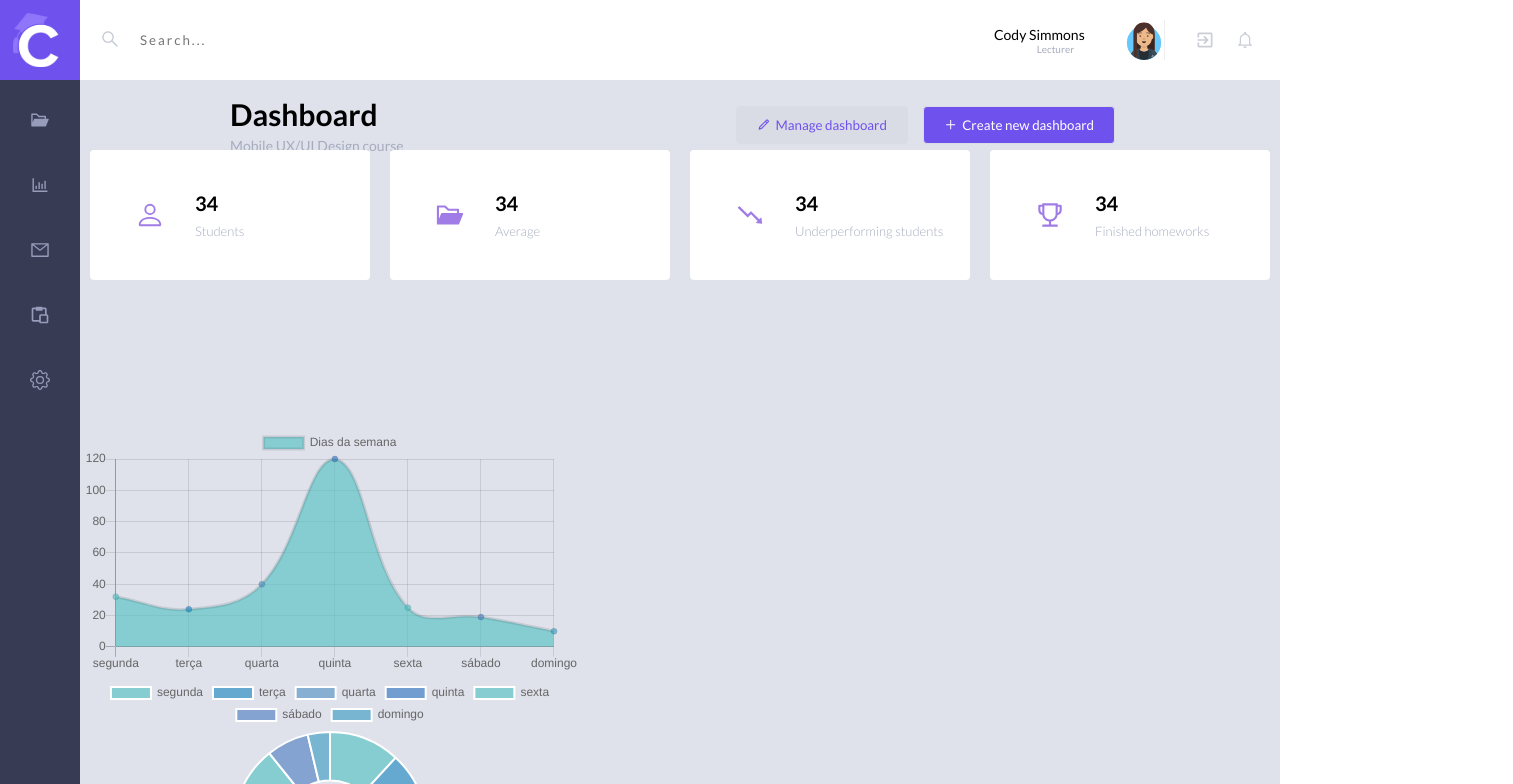
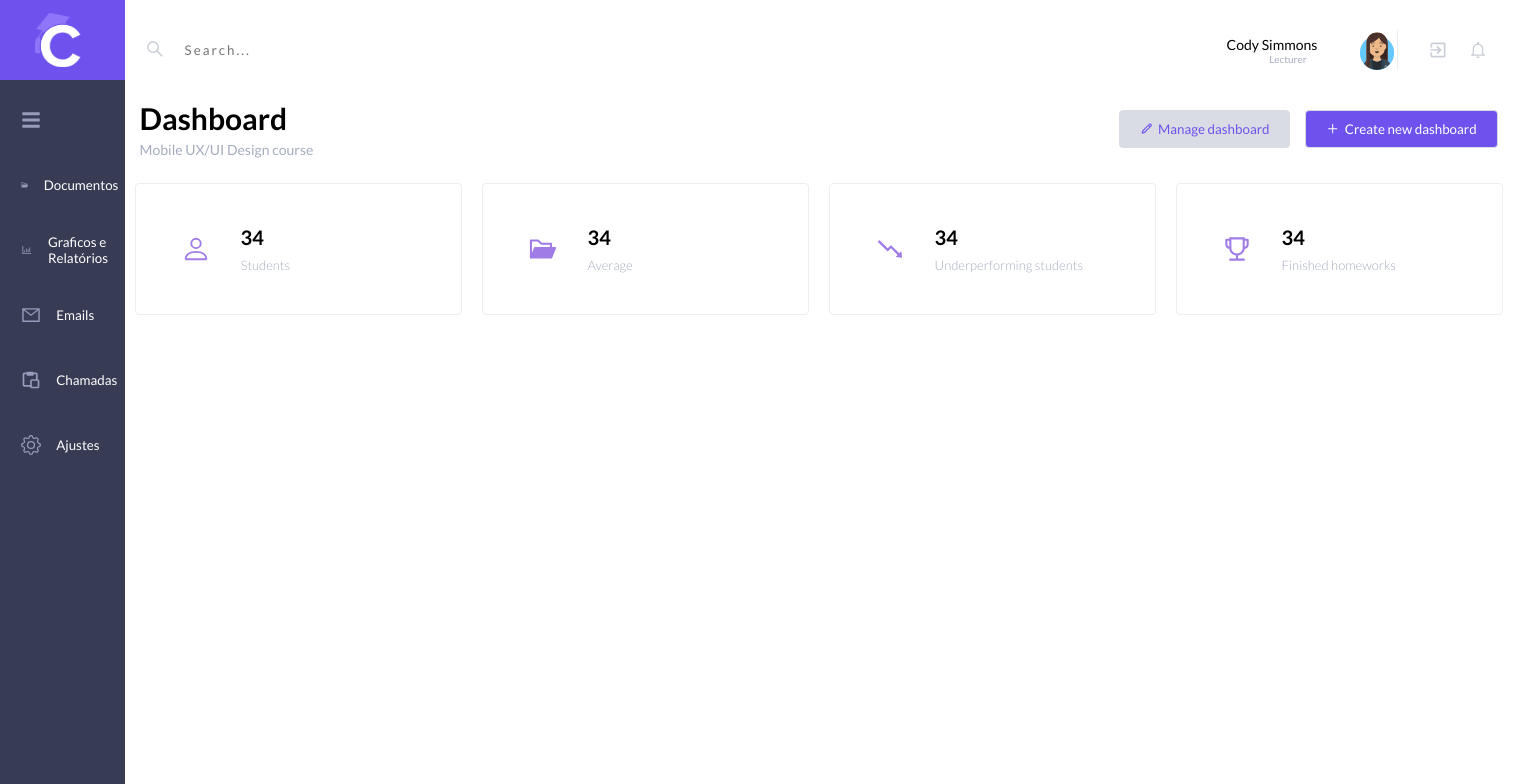
Before and after one commit to itsmatheusmoura/purple-dashboard, a React (Create React App) app: page / in a window 1280 px wide. Shown: the top 784 px of the page, 1513 px wide, since content can reach past the window. Built offline with nearby package versions, Linux system fonts and the light colour scheme.

Commit message:
Refactory code to flexbox layout

```diff
--- a/src/components/home/index.js
+++ b/src/components/home/index.js
@@ -14,7 +14,8 @@ import {
    Icones,
   TitleContainer,
   Title,
-  ButtonContainer
+  ButtonContainer,
+  Main
 } from './styles';
 import Logo from '../../assets/logo.svg';
 import { AiFillFolderOpen } from 'react-icons/ai';
@@ -31,10 +32,12 @@ import { BsGear } from 'react-icons/bs';
 import { IconContext } from 'react-icons';
 import { BiPencil } from 'react-icons/bi';
 import { AiOutlinePlus } from 'react-icons/ai';
+import { FaBars } from 'react-icons/fa';
 import { Line, Doughnut, Bar } from 'react-chartjs-2';
 
 function Home() {
 
+  const [sidebar, setSidebar] = useState(false);
   const [chartData, setChartData] = useState({});
 
   const chart = () => {
@@ -57,6 +60,12 @@ function Home() {
       ],
       borderWidth: 4
     });
+  };
+
+  const showSideBar = () => {
+    setSidebar(!sidebar);
+    console.log('Funcionando');
+    console.log(sidebar);
   }
 
   useEffect(() => {
@@ -65,24 +74,36 @@ function Home() {
 
   return (
       <Container>
-
-      <Aside>
+          <Aside statusSideBar={sidebar}>
             <LogoFielder>
               <img src={Logo} alt='logo' />
             </LogoFielder>
 
             <Icones>
               <IconContext.Provider value={{ color: '#969CBA', size: '20px' }}>
-            <AiFillFolderOpen />
-            <AiOutlineBarChart />
-            <AiOutlineMail />
-            <BiPaste />
-            <BsGear />
+              <div>
+                <FaBars onClick={showSideBar} />
+              </div>
+                <div>
+                  <AiFillFolderOpen title='Documentos'/><small>Documentos</small>
+                </div>
+                <div>
+                  <AiOutlineBarChart title='Graficos e Relatórios'/><small>Graficos e Relatórios</small>
+                </div>
+                <div>
+                  <AiOutlineMail title='Emails'/><small>Emails</small>
+                </div>
+                <div>
+                  <BiPaste title='Chamadas'/><small>Chamadas</small>
+                </div>
+                <div>
+                  <BsGear title='Ajustes'/><small>Ajustes</small>
+                </div>
               </IconContext.Provider>
             </Icones>
-
           </Aside>
 
+        <Main>
           <SearchBar>
             <SearchForm>
               <button><AiOutlineSearch color='#C9CED6' size={20} /></button>
@@ -134,7 +155,7 @@ function Home() {
             }
           </IndicatorsBox>
 
-       <div style={{ height: "200px", width: "500px"}}>
+          {/* <div style={{ height: "200px", width: "500px"}}>
             <Line data={chartData} options={{
               responsive: true
             }}/>
@@ -146,8 +167,8 @@ function Home() {
             <Bar data={chartData} options={{
               responsive: true
             }}/>
-      </div>
-
+          </div>  */}
+        </Main>
       </Container>
   );
 }
--- a/src/components/home/styles.js
+++ b/src/components/home/styles.js
@@ -1,49 +1,17 @@
 import styled from 'styled-components';
 
 export const Container = styled.div`
-    display: grid;
-    grid-template-rows: 10% 1fr 1fr 1fr 1fr;
-    grid-template-columns: 80px 1fr 1fr 1fr;
-
     width: 100vw;
     height: 100vh;
-    background: #DFE1EB;
+	display: flex;
 `;
 
 export const SearchBar = styled.div`
     display: flex;
     align-items: center;
-
     background-color: #FFFFFF;
-    grid-row-start: 1;
-    grid-row-end: 1;
-    grid-column-start: 2;
-    grid-column-end: 6;
-
     padding: 10px;
-    overflow: hidden;
-`;
-
-export const IndicatorsBox = styled.div`
-    grid-column-start: 2;
-    grid-column-end: 6;
-    grid-row: 3/4;
-
-    display: flex;
-    align-items: center;
-    justify-content: center;
-    margin-top: -250px;
-`;
-
-export const ProfileBar = styled.div`
-    display: flex;
-    align-items: center;
-    justify-content: center;
-    padding: 5px;
-
-    #icon{
-        margin: 10px;
-    }
+    height: 10%;
 `;
 
 export const SearchForm = styled.form`
@@ -66,6 +34,25 @@ export const SearchForm = styled.form`
         cursor: pointer;
     }
 `;
+
+export const IndicatorsBox = styled.div`
+    display: flex;
+    align-items: center;
+    justify-content: center;
+
+`;
+
+export const ProfileBar = styled.div`
+    display: flex;
+    align-items: center;
+    justify-content: center;
+    padding: 5px;
+
+    #icon{
+        margin: 10px;
+    }
+`;
+
 
 export const Username = styled.span`
     color: #000000;
@@ -101,9 +88,10 @@ export const User = styled.div`
 `;
 
 export const Aside = styled.aside`
+    display: flex;
+    flex-direction: column;
     background-color: #373B53;
-    grid-row-start: 1;
-    grid-row-end: 6;
+    width: 20%;
 `;
 
 
@@ -113,6 +101,7 @@ export const LogoFielder = styled.div`
     justify-content: center;
     background-color: #6F52ED;
     height: 10%;
+    cursor: pointer;
 `;
 
 export const Icones = styled.div`
@@ -121,28 +110,41 @@ export const Icones = styled.div`
     flex-direction: column;
     align-items: center;
 
+    div{
+        display: flex;
+        align-items: center;
+        margin-top: 15px;
+        width: 90%;
+    }
+
+    small{
+        color: #FFFFFF;
+    }
+
     svg{
-        margin-top: 15px;
         padding: 15px;
         cursor: pointer;
     }
 
-    svg:hover{
+    div:hover{
         background-color: #FFFFFF;
         border-radius: 8px;
         transition: 400ms;
-        fill: #6F52ED
+        fill: #6F52ED;
+
+        small{
+            color: #6F52ED;
+        }
     }
 `;
 
 export const TitleContainer = styled.div`
-    grid-column: 2/6;
-    grid-row: 2/3;
     display: flex;
     justify-content: space-between;
     align-items: center;
-    margin: -30px 150px;
     max-height: 150px;
+    margin-left: 15px;
+    margin-bottom: 15px;
 `;
 
 export const Title = styled.div`
@@ -212,3 +214,8 @@ export const ButtonContainer = styled.div`
 
     }
 `;
+
+export const Main = styled.main`
+    display: flex;
+    flex-direction: column;
+`;
--- a/src/components/indicators/styles.js
+++ b/src/components/indicators/styles.js
@@ -11,6 +11,7 @@ export const Indicator = styled.div`
     background-color: #FFFFFF;
     margin: 10px;
     border-radius: 4px;
+    border: 1px solid #eee;
 
     #icon{
         padding: 10px;
```
Also changed, not shown: src/components/modal/index.js (deleted), src/components/modal/styles.js (deleted), 1 other file (tests, documents, lock files or other folders). Lines whose indentation alone changed are shown as unchanged.
